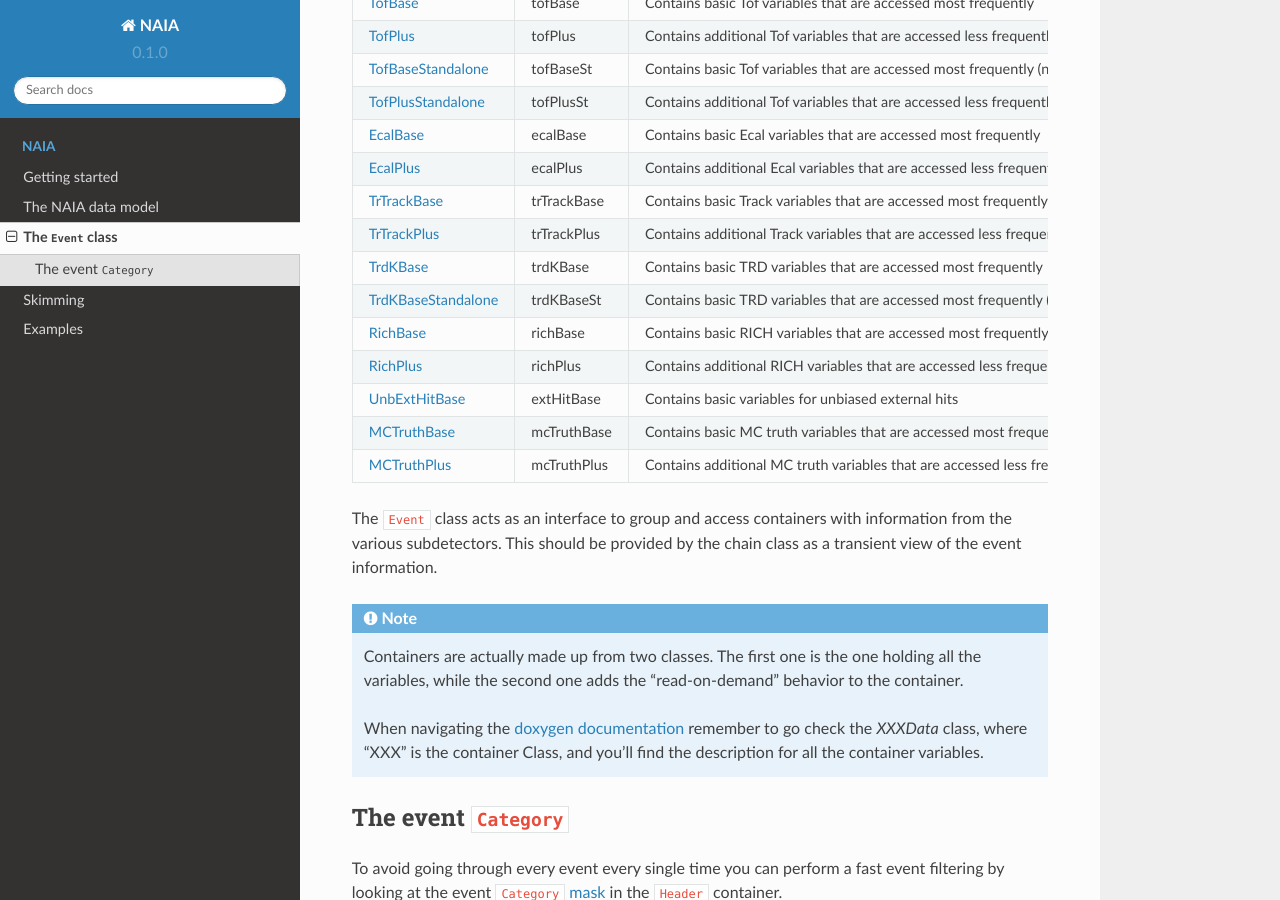
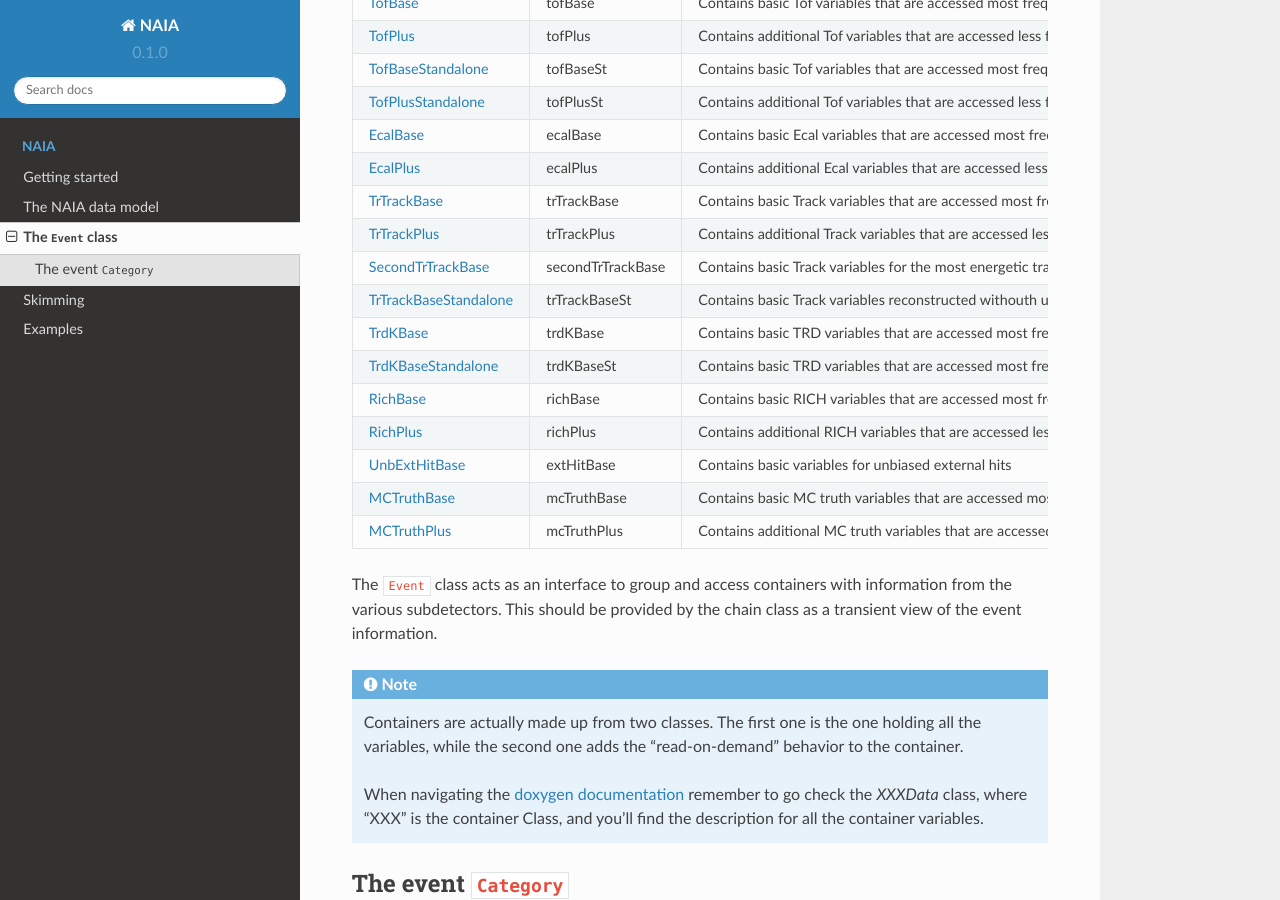
Before and after one commit to valerioformato/NAIA-readthedocs, a Sphinx documentation site: the page built from docs/source/datamodel/event.rst, in a window 1280 px wide and 900 px high, scrolled down 401 px. Built offline with Sphinx 7.4.7 and the Read the Docs theme 2.0.0, drawn with Linux system fonts in a browser that asks for light colours.

Commit message:
Updating manual to v1.0.0 developments

```diff
--- a/docs/source/datamodel/event.rst
+++ b/docs/source/datamodel/event.rst
@@ -10,58 +10,64 @@
    * - Container type
      - Name
      - Description
-   * - `Header <https://naia-docs.web.cern.ch/naia-docs/v0.1.3/classNAIA_1_1HeaderData.html>`_
+   * - `Header <https://naia-docs.web.cern.ch/naia-docs/v1.0.0/classNAIA_1_1HeaderData.html>`_
      - header
      - Contains simple information like run number, run tag, event number and UTC time.
-   * - `EventSummary <https://naia-docs.web.cern.ch/naia-docs/v0.1.3/classNAIA_1_1EventSummaryData.html>`_
+   * - `EventSummary <https://naia-docs.web.cern.ch/naia-docs/v1.0.0/classNAIA_1_1EventSummaryData.html>`_
      - evSummary
      - Contains some aggregated variables to roughly describe the event.
-   * - `DAQ <https://naia-docs.web.cern.ch/naia-docs/v0.1.3/classNAIA_1_1DAQData.html>`_
+   * - `DAQ <https://naia-docs.web.cern.ch/naia-docs/v1.0.0/classNAIA_1_1DAQData.html>`_
      - daq
      - Contains variables describing the status of the AMS DAQ system for the event.
-   * - `TofBase <https://naia-docs.web.cern.ch/naia-docs/v0.1.3/classNAIA_1_1TofBaseData.html>`_
+   * - `TofBase <https://naia-docs.web.cern.ch/naia-docs/v1.0.0/classNAIA_1_1TofBaseData.html>`_
      - tofBase
      - Contains basic Tof variables that are accessed most frequently
-   * - `TofPlus <https://naia-docs.web.cern.ch/naia-docs/v0.1.3/classNAIA_1_1TofPlusData.html>`_
+   * - `TofPlus <https://naia-docs.web.cern.ch/naia-docs/v1.0.0/classNAIA_1_1TofPlusData.html>`_
      - tofPlus
      - Contains additional Tof variables that are accessed less frequently
-   * - `TofBaseStandalone <https://naia-docs.web.cern.ch/naia-docs/v0.1.3/classNAIA_1_1TofBaseData.html>`_
+   * - `TofBaseStandalone <https://naia-docs.web.cern.ch/naia-docs/v1.0.0/classNAIA_1_1TofBaseData.html>`_
      - tofBaseSt
      - Contains basic Tof variables that are accessed most frequently (no-tracker reconstruction)
-   * - `TofPlusStandalone <https://naia-docs.web.cern.ch/naia-docs/v0.1.3/classNAIA_1_1TofPlusData.html>`_
+   * - `TofPlusStandalone <https://naia-docs.web.cern.ch/naia-docs/v1.0.0/classNAIA_1_1TofPlusData.html>`_
      - tofPlusSt
      - Contains additional Tof variables that are accessed less frequently (no-tracker reconstruction)
-   * - `EcalBase <https://naia-docs.web.cern.ch/naia-docs/v0.1.3/classNAIA_1_1EcalBaseData.html>`_
+   * - `EcalBase <https://naia-docs.web.cern.ch/naia-docs/v1.0.0/classNAIA_1_1EcalBaseData.html>`_
      - ecalBase
      - Contains basic Ecal variables that are accessed most frequently
-   * - `EcalPlus <https://naia-docs.web.cern.ch/naia-docs/v0.1.3/classNAIA_1_1EcalPlus.html>`_
+   * - `EcalPlus <https://naia-docs.web.cern.ch/naia-docs/v1.0.0/classNAIA_1_1EcalPlus.html>`_
      - ecalPlus
      - Contains additional Ecal variables that are accessed less frequently
-   * - `TrTrackBase <https://naia-docs.web.cern.ch/naia-docs/v0.1.3/classNAIA_1_1TrTrackBaseData.html>`_
+   * - `TrTrackBase <https://naia-docs.web.cern.ch/naia-docs/v1.0.0/classNAIA_1_1TrTrackBaseData.html>`_
      - trTrackBase
      - Contains basic Track variables that are accessed most frequently
-   * - `TrTrackPlus <https://naia-docs.web.cern.ch/naia-docs/v0.1.3/classNAIA_1_1TrTrackPlus.html>`_
+   * - `TrTrackPlus <https://naia-docs.web.cern.ch/naia-docs/v1.0.0/classNAIA_1_1TrTrackPlus.html>`_
      - trTrackPlus
      - Contains additional Track variables that are accessed less frequently
-   * - `TrdKBase <https://naia-docs.web.cern.ch/naia-docs/v0.1.3/classNAIA_1_1TrdKBase.html>`_
+   * - `SecondTrTrackBase <https://naia-docs.web.cern.ch/naia-docs/v1.0.0/classNAIA_1_1TrTrackBaseData.html>`_
+     - secondTrTrackBase
+     - Contains basic Track variables for the most energetic track in the event after the primary one
+   * - `TrTrackBaseStandalone <https://naia-docs.web.cern.ch/naia-docs/v1.0.0/classNAIA_1_1TrTrackBaseData.html>`_
+     - trTrackBaseSt
+     - Contains basic Track variables reconstructed withouth using any Tof information
+   * - `TrdKBase <https://naia-docs.web.cern.ch/naia-docs/v1.0.0/classNAIA_1_1TrdKBase.html>`_
      - trdKBase
      - Contains basic TRD variables that are accessed most frequently
-   * - `TrdKBaseStandalone <https://naia-docs.web.cern.ch/naia-docs/v0.1.3/classNAIA_1_1TrdKBase.html>`_
+   * - `TrdKBaseStandalone <https://naia-docs.web.cern.ch/naia-docs/v1.0.0/classNAIA_1_1TrdKBase.html>`_
      - trdKBaseSt
      - Contains basic TRD variables that are accessed most frequently (no-tracker reconstruction)
-   * - `RichBase <https://naia-docs.web.cern.ch/naia-docs/v0.1.3/classNAIA_1_1RichBaseData.html>`_
+   * - `RichBase <https://naia-docs.web.cern.ch/naia-docs/v1.0.0/classNAIA_1_1RichBaseData.html>`_
      - richBase
      - Contains basic RICH variables that are accessed most frequently
-   * - `RichPlus <https://naia-docs.web.cern.ch/naia-docs/v0.1.3/classNAIA_1_1RichPlusData.html>`_
+   * - `RichPlus <https://naia-docs.web.cern.ch/naia-docs/v1.0.0/classNAIA_1_1RichPlusData.html>`_
      - richPlus
      - Contains additional RICH variables that are accessed less frequently
-   * - `UnbExtHitBase <https://naia-docs.web.cern.ch/naia-docs/v0.1.3/classNAIA_1_1UnbExtHitBaseData.html>`_
+   * - `UnbExtHitBase <https://naia-docs.web.cern.ch/naia-docs/v1.0.0/classNAIA_1_1UnbExtHitBaseData.html>`_
      - extHitBase
      - Contains basic variables for unbiased external hits
-   * - `MCTruthBase <https://naia-docs.web.cern.ch/naia-docs/v0.1.3/classNAIA_1_1MCTruthBaseData.html>`_
+   * - `MCTruthBase <https://naia-docs.web.cern.ch/naia-docs/v1.0.0/classNAIA_1_1MCTruthBaseData.html>`_
      - mcTruthBase
      - Contains basic MC truth variables that are accessed most frequently
-   * - `MCTruthPlus <https://naia-docs.web.cern.ch/naia-docs/v0.1.3/classNAIA_1_1MCTruthPlusData.html>`_
+   * - `MCTruthPlus <https://naia-docs.web.cern.ch/naia-docs/v1.0.0/classNAIA_1_1MCTruthPlusData.html>`_
      - mcTruthPlus
      - Contains additional MC truth variables that are accessed less frequently
 
@@ -72,7 +78,7 @@
     Containers are actually made up from two classes. The first one is the one holding all the
     variables, while the second one adds the "read-on-demand" behavior to the container.
 
-    When navigating the `doxygen documentation <https://naia-docs.web.cern.ch/naia-docs/v0.1.3/annotated.html>`_
+    When navigating the `doxygen documentation <https://naia-docs.web.cern.ch/naia-docs/v1.0.0/annotated.html>`_
     remember to go check the `XXXData` class, where "XXX" is the container Class, and you'll find
     the description for all the container variables.
 
@@ -81,11 +87,11 @@
 ^^^^^^^^^^^^^^^^^^^^^^
 
 To avoid going through every event every single time you can perform a fast event filtering by looking at the event
-``Category`` `mask <https://naia-docs.web.cern.ch/naia-docs/v0.1.3/group__contvar.html#ga3961a0a915ed84b69299200e51bd6242>`_
+``Category`` `mask <https://naia-docs.web.cern.ch/naia-docs/v1.0.0/group__contvar.html#ga3961a0a915ed84b69299200e51bd6242>`_
 in the ``Header`` container.
 
 .. note::
-    To check if an event belongs in a given set of categories you can use the ``Header::CheckMask`` `method <https://naia-docs.web.cern.ch/naia-docs/v0.1.3/classNAIA_1_1HeaderData.html#a2b7f7c8fac62c48b1b71d71e88125989>`_.
+    To check if an event belongs in a given set of categories you can use the ``Header::CheckMask`` `method <https://naia-docs.web.cern.ch/naia-docs/v1.0.0/classNAIA_1_1HeaderData.html#a2b7f7c8fac62c48b1b71d71e88125989>`_.
 
     Categories can be combined into a single mask, to check many of them at once
 
--- a/docs/source/datamodel/skimming.rst
+++ b/docs/source/datamodel/skimming.rst
@@ -3,9 +3,9 @@
 
 Ntuple skimming is very easy to do in NAIA. You can setup a new file for your skimmed ntuples by calling
 ``NAIAChain::CreateSkimTree`` and specifying the name of the output root file
-(`see doxygen <https://naia-docs.web.cern.ch/naia-docs/v0.1.3/classNAIA_1_1SingleTreeChain.html#a57cbc933537adfa7dff2080d582>`_).
+(`see doxygen <https://naia-docs.web.cern.ch/naia-docs/v1.0.0/classNAIA_1_1NAIAChain.html#aeca79ddd1a0f42ede2f82642087d91ed>`_).
 
-``CreateSkimTree`` will return a ``SkimTreeHandle`` `object <https://naia-docs.web.cern.ch/naia-docs/v0.1.3/classNAIA_1_1SkimTreeHandle.html>`_.
+``CreateSkimTree`` will return a ``SkimTreeHandle`` `object <https://naia-docs.web.cern.ch/naia-docs/v1.0.0/classNAIA_1_1SkimTreeHandle.html>`_.
 As the name implies the ``SkimTreeHandle`` is a handle to the new tree, you can call ``Fill`` on it to save a given event
 in the new tree.
 
```
Also changed, not shown: docs/source/build-install.rst (+6 -6 lines), docs/source/datamodel/datamodel.rst (+29 -29 lines).
